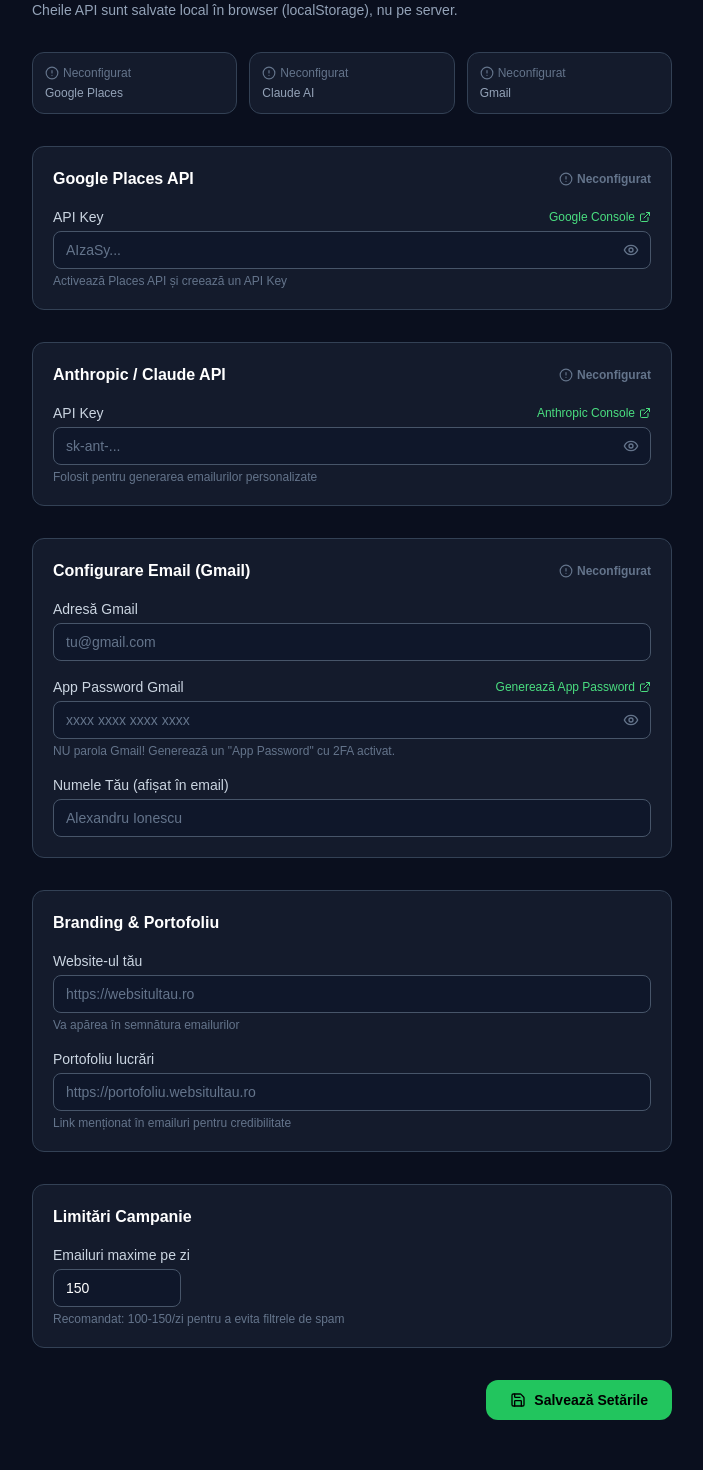
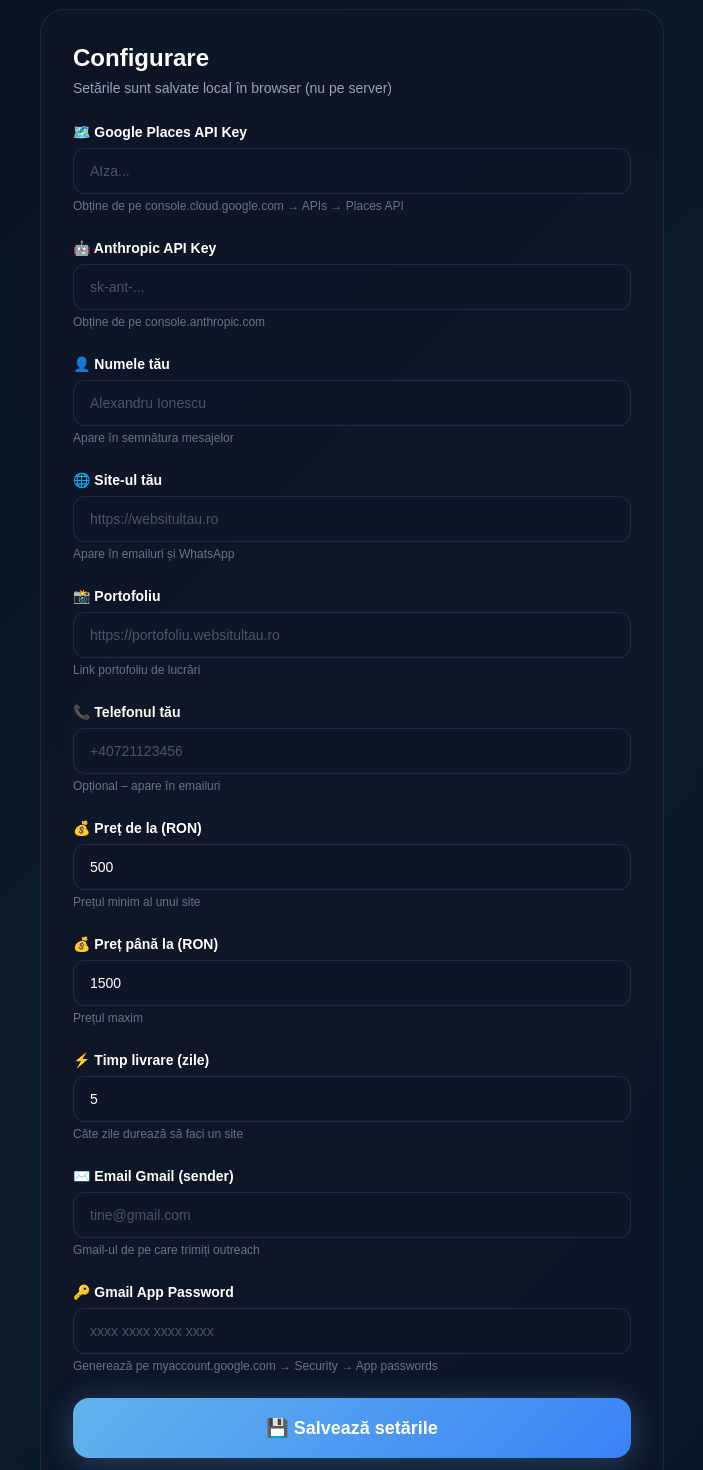
Before and after one commit to gergelydez/email-for-businesses-, a Next.js app: page /settings in a window 1280 px wide. Shown: the part 80-1550 px from the top of the page, without its empty margins (288-991 px from the left). Built offline with nearby package versions, Linux system fonts and the light colour scheme.

Commit message:
Add files via upload

```diff
--- a/app/settings/page.tsx
+++ b/app/settings/page.tsx
@@ -1,251 +1,80 @@
 'use client'
 
-import { useEffect, useState } from 'react'
-import { Save, Eye, EyeOff, CheckCircle2, AlertCircle, ExternalLink } from 'lucide-react'
+import { useState, useEffect } from 'react'
+import Link from 'next/link'
 import { getSettings, saveSettings, DEFAULT_SETTINGS } from '@/lib/storage'
 import type { Settings } from '@/lib/types'
 
-function Field({
-  label,
-  hint,
-  value,
-  onChange,
-  type = 'text',
-  placeholder,
-  link,
-}: {
-  label: string
-  hint?: string
-  value: string
-  onChange: (v: string) => void
-  type?: 'text' | 'password' | 'number' | 'email'
-  placeholder?: string
-  link?: { text: string; href: string }
-}) {
-  const [show, setShow] = useState(false)
-  const isPassword = type === 'password'
-
-  return (
-    <div>
-      <div className="flex items-center justify-between mb-1">
-        <label className="text-sm font-medium text-slate-300">{label}</label>
-        {link && (
-          <a href={link.href} target="_blank" rel="noopener noreferrer"
-             className="flex items-center gap-1 text-xs text-green-400 hover:text-green-300">
-            {link.text} <ExternalLink className="w-3 h-3" />
-          </a>
-        )}
-      </div>
-      <div className="relative">
-        <input
-          type={isPassword && !show ? 'password' : 'text'}
-          value={value}
-          onChange={e => onChange(e.target.value)}
-          placeholder={placeholder}
-          className="w-full px-3 py-2 pr-10 rounded-lg bg-slate-900 border border-slate-600
-                     text-white placeholder-slate-500 text-sm
-                     focus:outline-none focus:border-green-500 focus:ring-1 focus:ring-green-500/30
-                     transition-colors"
-        />
-        {isPassword && (
-          <button type="button" onClick={() => setShow(!show)}
-                  className="absolute right-3 top-1/2 -translate-y-1/2 text-slate-500
-                             hover:text-slate-300 transition-colors">
-            {show ? <EyeOff className="w-4 h-4" /> : <Eye className="w-4 h-4" />}
-          </button>
-        )}
-      </div>
-      {hint && <p className="mt-1 text-xs text-slate-500">{hint}</p>}
-    </div>
-  )
-}
-
 export default function SettingsPage() {
   const [settings, setSettings] = useState<Settings>(DEFAULT_SETTINGS)
-  const [saved, setSaved]       = useState(false)
+  const [saved, setSaved] = useState(false)
 
-  useEffect(() => {
-    setSettings(getSettings())
-  }, [])
+  useEffect(() => { setSettings(getSettings()) }, [])
 
-  const set = (key: keyof Settings, value: string | number) =>
-    setSettings(prev => ({ ...prev, [key]: value }))
+  function update(key: keyof Settings, value: string | number) {
+    setSettings(s => ({ ...s, [key]: value }))
+  }
 
-  const handleSave = () => {
+  function handleSave() {
     saveSettings(settings)
     setSaved(true)
     setTimeout(() => setSaved(false), 2500)
   }
 
-  const configured = {
-    google:    !!settings.googlePlacesApiKey,
-    anthropic: !!settings.anthropicApiKey,
-    email:     !!(settings.senderEmail && settings.senderAppPassword),
-  }
-
-  const StatusBadge = ({ ok }: { ok: boolean }) =>
-    ok
-      ? <span className="flex items-center gap-1 text-green-400 text-xs">
-          <CheckCircle2 className="w-3.5 h-3.5" /> Configurat
-        </span>
-      : <span className="flex items-center gap-1 text-slate-500 text-xs">
-          <AlertCircle className="w-3.5 h-3.5" /> Neconfigurat
-        </span>
+  const fields: { key: keyof Settings; label: string; placeholder: string; type?: string; hint?: string; secret?: boolean }[] = [
+    { key: 'googlePlacesApiKey', label: '🗺️ Google Places API Key', placeholder: 'AIza...', secret: true, hint: 'Obține de pe console.cloud.google.com → APIs → Places API' },
+    { key: 'anthropicApiKey',    label: '🤖 Anthropic API Key',     placeholder: 'sk-ant-...', secret: true, hint: 'Obține de pe console.anthropic.com' },
+    { key: 'senderName',    label: '👤 Numele tău', placeholder: 'Alexandru Ionescu', hint: 'Apare în semnătura mesajelor' },
+    { key: 'yourWebsite',   label: '🌐 Site-ul tău', placeholder: 'https://websitultau.ro', hint: 'Apare în emailuri și WhatsApp' },
+    { key: 'yourPortfolio', label: '📸 Portofoliu', placeholder: 'https://portofoliu.websitultau.ro', hint: 'Link portofoliu de lucrări' },
+    { key: 'yourPhone',     label: '📞 Telefonul tău', placeholder: '+40721123456', hint: 'Opțional – apare în emailuri' },
+    { key: 'priceFrom',     label: '💰 Preț de la (RON)', placeholder: '500', hint: 'Prețul minim al unui site' },
+    { key: 'priceTo',       label: '💰 Preț până la (RON)', placeholder: '1500', hint: 'Prețul maxim' },
+    { key: 'deliveryDays',  label: '⚡ Timp livrare (zile)', placeholder: '5', hint: 'Câte zile durează să faci un site' },
+    { key: 'senderEmail',        label: '✉️ Email Gmail (sender)', placeholder: 'tine@gmail.com', hint: 'Gmail-ul de pe care trimiți outreach' },
+    { key: 'senderAppPassword',  label: '🔑 Gmail App Password', placeholder: 'xxxx xxxx xxxx xxxx', secret: true, hint: 'Generează pe myaccount.google.com → Security → App passwords' },
+  ]
 
   return (
-    <div className="max-w-2xl mx-auto px-4 py-10">
-      <h1 className="text-3xl font-bold text-white mb-1">Setări</h1>
-      <p className="text-slate-400 text-sm mb-8">
-        Cheile API sunt salvate local în browser (localStorage), nu pe server.
-      </p>
+    <div className="min-h-screen" style={{ background: 'linear-gradient(135deg, #0a0f1e 0%, #0d1b2a 50%, #0a1628 100%)' }}>
+      <header className="border-b border-slate-800/50 px-6 py-4">
+        <div className="max-w-2xl mx-auto flex items-center justify-between">
+          <div className="flex items-center gap-4">
+            <Link href="/leads" className="text-slate-400 hover:text-white transition-colors text-sm">← Leads</Link>
+            <span className="text-slate-700">/</span>
+            <span className="font-bold text-white">Setări</span>
+          </div>
+        </div>
+      </header>
 
-      {/* Status overview */}
-      <div className="grid grid-cols-3 gap-3 mb-8">
-        {[
-          { label: 'Google Places', ok: configured.google },
-          { label: 'Claude AI',     ok: configured.anthropic },
-          { label: 'Gmail',         ok: configured.email },
-        ].map(({ label, ok }) => (
-          <div key={label}
-               className={`p-3 rounded-xl border text-sm font-medium
-                           ${ok
-                             ? 'border-green-500/30 bg-green-500/10 text-green-300'
-                             : 'border-slate-700 bg-slate-800/50 text-slate-400'}`}>
-            <StatusBadge ok={ok} />
-            <p className="mt-1 text-xs text-slate-400">{label}</p>
+      <div className="max-w-2xl mx-auto px-6 py-8">
+        <div className="glass rounded-3xl p-8 space-y-6">
+          <div>
+            <h1 className="text-2xl font-extrabold text-white mb-1">Configurare</h1>
+            <p className="text-slate-400 text-sm">Setările sunt salvate local în browser (nu pe server)</p>
           </div>
-        ))}
-      </div>
 
-      <div className="space-y-8">
-        {/* Google Places */}
-        <section className="p-5 rounded-xl border border-slate-700 bg-slate-800/50">
-          <h2 className="text-white font-semibold mb-4 flex items-center justify-between">
-            Google Places API
-            <StatusBadge ok={configured.google} />
-          </h2>
-          <div className="space-y-4">
-            <Field
-              label="API Key"
-              type="password"
-              value={settings.googlePlacesApiKey}
-              onChange={v => set('googlePlacesApiKey', v)}
-              placeholder="AIzaSy..."
-              hint="Activează Places API și creează un API Key"
-              link={{ text: 'Google Console', href: 'https://console.cloud.google.com/' }}
-            />
-          </div>
-        </section>
+          {fields.map(f => (
+            <div key={f.key}>
+              <label className="text-sm font-semibold text-white mb-1.5 block">{f.label}</label>
+              <input
+                type={f.secret ? 'password' : 'text'}
+                value={String(settings[f.key] || '')}
+                onChange={e => update(f.key, e.target.value)}
+                placeholder={f.placeholder}
+                className="w-full rounded-xl px-4 py-3 text-sm text-white placeholder-slate-600"
+                style={{ background: 'rgba(15,22,41,0.8)', border: '1px solid rgba(99,179,237,0.15)', outline: 'none' }}
+              />
+              {f.hint && <p className="text-xs text-slate-500 mt-1">{f.hint}</p>}
+            </div>
+          ))}
 
-        {/* Anthropic */}
-        <section className="p-5 rounded-xl border border-slate-700 bg-slate-800/50">
-          <h2 className="text-white font-semibold mb-4 flex items-center justify-between">
-            Anthropic / Claude API
-            <StatusBadge ok={configured.anthropic} />
-          </h2>
-          <Field
-            label="API Key"
-            type="password"
-            value={settings.anthropicApiKey}
-            onChange={v => set('anthropicApiKey', v)}
-            placeholder="sk-ant-..."
-            hint="Folosit pentru generarea emailurilor personalizate"
-            link={{ text: 'Anthropic Console', href: 'https://console.anthropic.com/' }}
-          />
-        </section>
-
-        {/* Email */}
-        <section className="p-5 rounded-xl border border-slate-700 bg-slate-800/50">
-          <h2 className="text-white font-semibold mb-4 flex items-center justify-between">
-            Configurare Email (Gmail)
-            <StatusBadge ok={configured.email} />
-          </h2>
-          <div className="space-y-4">
-            <Field
-              label="Adresă Gmail"
-              type="email"
-              value={settings.senderEmail}
-              onChange={v => set('senderEmail', v)}
-              placeholder="tu@gmail.com"
-            />
-            <Field
-              label="App Password Gmail"
-              type="password"
-              value={settings.senderAppPassword}
-              onChange={v => set('senderAppPassword', v)}
-              placeholder="xxxx xxxx xxxx xxxx"
-              hint='NU parola Gmail! Generează un "App Password" cu 2FA activat.'
-              link={{ text: 'Generează App Password', href: 'https://myaccount.google.com/apppasswords' }}
-            />
-            <Field
-              label="Numele Tău (afișat în email)"
-              value={settings.senderName}
-              onChange={v => set('senderName', v)}
-              placeholder="Alexandru Ionescu"
-            />
-          </div>
-        </section>
-
-        {/* Branding */}
-        <section className="p-5 rounded-xl border border-slate-700 bg-slate-800/50">
-          <h2 className="text-white font-semibold mb-4">Branding & Portofoliu</h2>
-          <div className="space-y-4">
-            <Field
-              label="Website-ul tău"
-              value={settings.yourWebsite}
-              onChange={v => set('yourWebsite', v)}
-              placeholder="https://websitultau.ro"
-              hint="Va apărea în semnătura emailurilor"
-            />
-            <Field
-              label="Portofoliu lucrări"
-              value={settings.yourPortfolio}
-              onChange={v => set('yourPortfolio', v)}
-              placeholder="https://portofoliu.websitultau.ro"
-              hint="Link menționat în emailuri pentru credibilitate"
-            />
-          </div>
-        </section>
-
-        {/* Campaign */}
-        <section className="p-5 rounded-xl border border-slate-700 bg-slate-800/50">
-          <h2 className="text-white font-semibold mb-4">Limitări Campanie</h2>
-          <div>
-            <label className="text-sm font-medium text-slate-300 block mb-1">
-              Emailuri maxime pe zi
-            </label>
-            <input
-              type="number"
-              min={10}
-              max={500}
-              value={settings.maxEmailsPerDay}
-              onChange={e => set('maxEmailsPerDay', Number(e.target.value))}
-              className="w-32 px-3 py-2 rounded-lg bg-slate-900 border border-slate-600
-                         text-white text-sm focus:outline-none focus:border-green-500
-                         focus:ring-1 focus:ring-green-500/30 transition-colors"
-            />
-            <p className="mt-1 text-xs text-slate-500">
-              Recomandat: 100-150/zi pentru a evita filtrele de spam
-            </p>
-          </div>
-        </section>
-      </div>
-
-      {/* Save button */}
-      <div className="mt-8 flex items-center justify-end gap-3">
-        {saved && (
-          <span className="flex items-center gap-1.5 text-green-400 text-sm">
-            <CheckCircle2 className="w-4 h-4" /> Salvat cu succes!
-          </span>
-        )}
-        <button
-          onClick={handleSave}
-          className="flex items-center gap-2 px-6 py-2.5 rounded-xl
-                     bg-green-500 hover:bg-green-400 active:scale-95
-                     text-black font-semibold text-sm transition-all">
-          <Save className="w-4 h-4" />
-          Salvează Setările
-        </button>
+          <button onClick={handleSave}
+            className="w-full py-4 rounded-2xl font-bold text-white text-lg transition-all hover:scale-[1.02] active:scale-[0.98]"
+            style={{ background: saved ? 'linear-gradient(135deg,#25D366,#128C7E)' : 'linear-gradient(135deg,#63b3ed,#3b82f6)', boxShadow: '0 4px 30px rgba(99,179,237,0.3)' }}>
+            {saved ? '✅ Salvat!' : '💾 Salvează setările'}
+          </button>
+        </div>
       </div>
     </div>
   )
```
